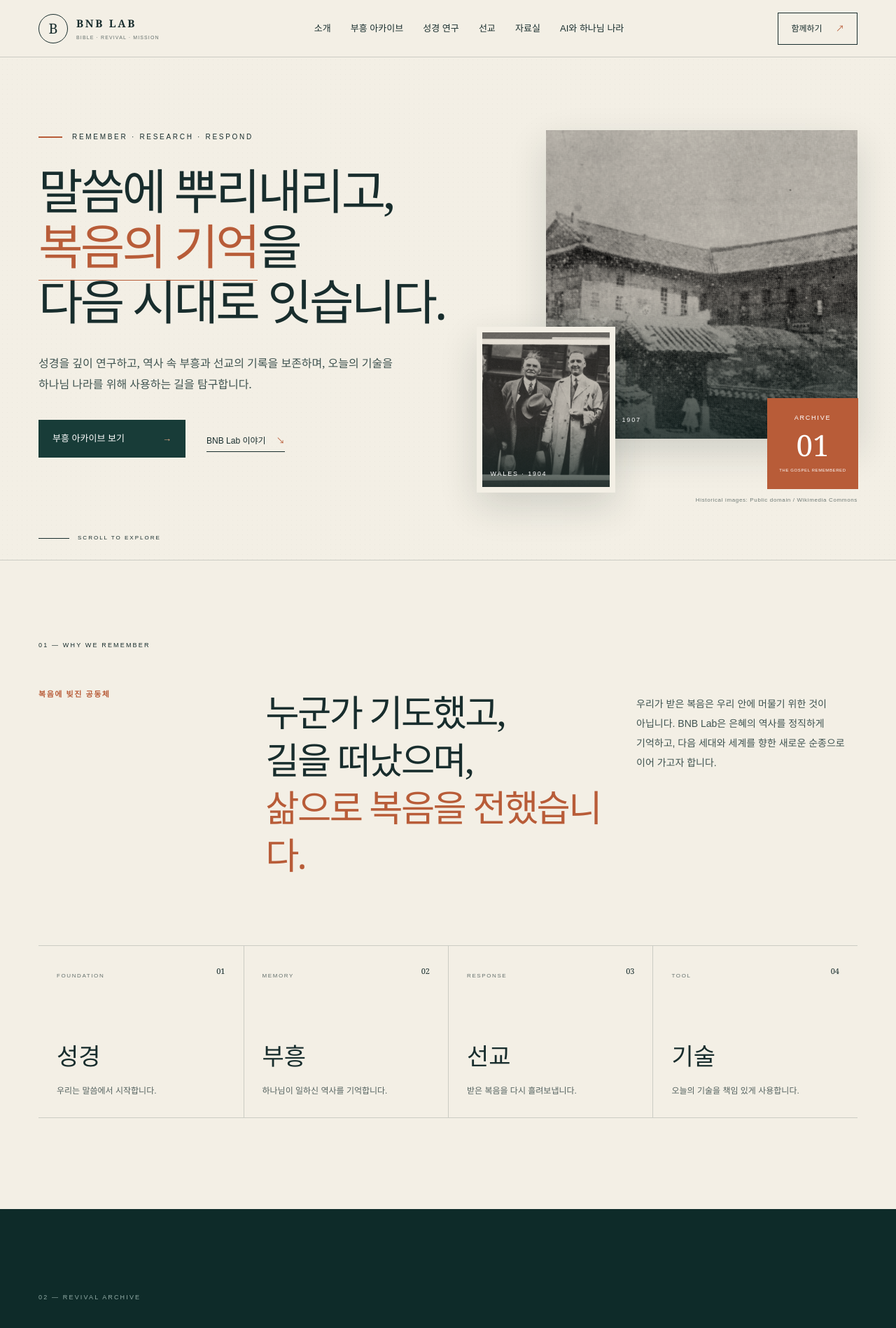
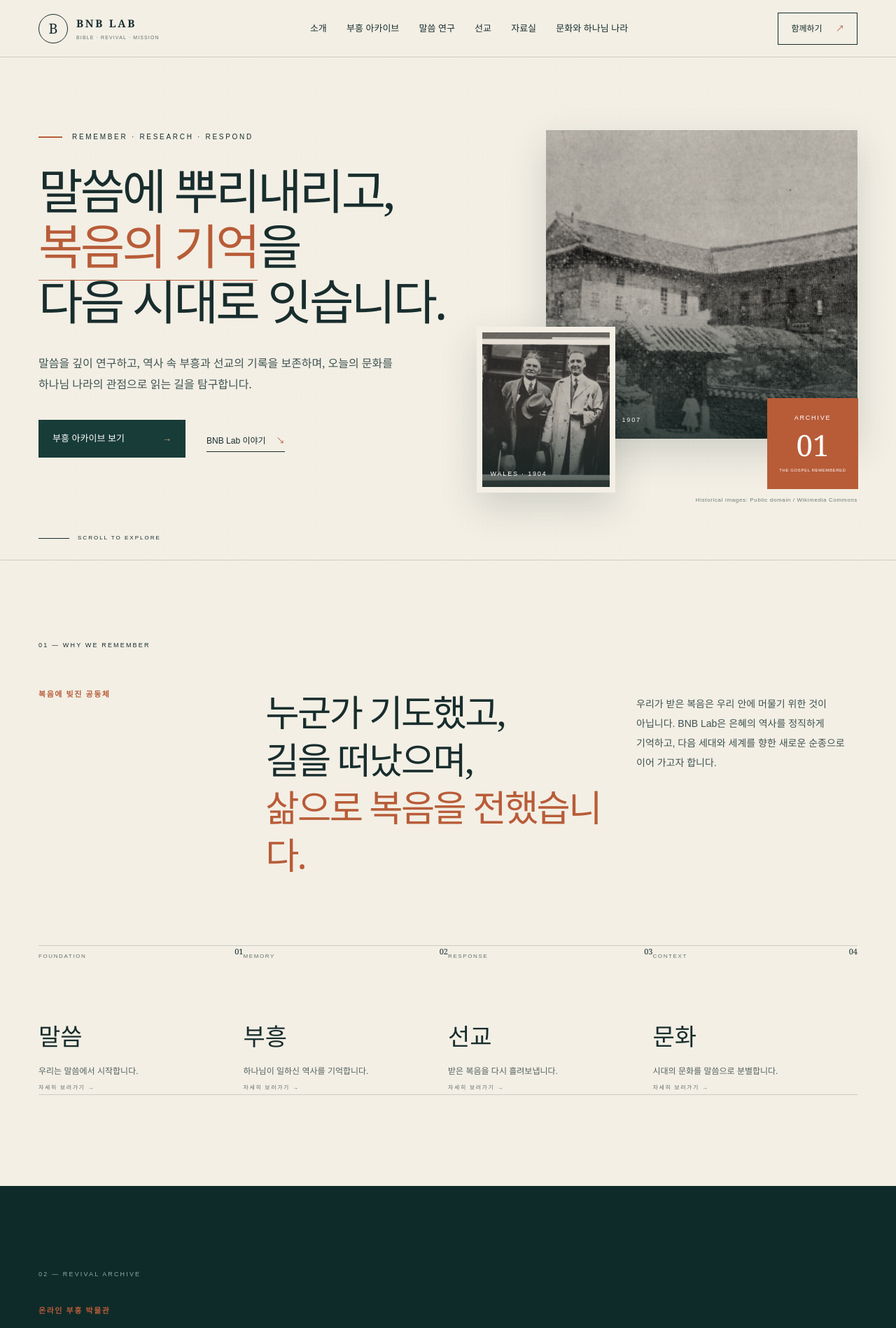
Before and after one commit to exodus0510-netizen/bnb-lab, a Next.js app: page / in a window 1280 px wide. Shown: the top 1898 px of the page at 70% size. Built offline with nearby package versions, Linux system fonts and the light colour scheme.

Commit message:
Update BNB Lab mission site content and visuals

```diff
--- a/app/page.tsx
+++ b/app/page.tsx
@@ -72,8 +72,8 @@ const archiveItems = [
 const galleryCategories = [
   { key: "revival", label: "부흥" },
   { key: "mission", label: "선교" },
-  { key: "bible", label: "성경" },
-  { key: "technology", label: "기술" },
+  { key: "bible", label: "말씀" },
+  { key: "technology", label: "문화" },
 ];
 
 const galleryItems = [
@@ -102,6 +102,7 @@ const researchCards = [
     description:
       "창세기의 세계와 고대 근동 문명을 함께 살피며, 성경이 전하는 창조와 인간의 이야기를 읽습니다.",
     meta: "입문 · 12분 읽기",
+    href: "/study/genesis-and-ancient-civilizations.html",
   },
   {
     label: "KINGDOM OF GOD",
@@ -110,6 +111,7 @@ const researchCards = [
     description:
       "창조에서 새 창조까지 이어지는 하나님 나라의 큰 흐름 안에서 교회와 선교의 자리를 묻습니다.",
     meta: "연재 · 성경신학",
+    href: "/study/kingdom-of-god.html",
   },
   {
     label: "REVIVAL & SCRIPTURE",
@@ -118,6 +120,7 @@ const researchCards = [
     description:
       "현상과 숫자를 넘어 회개, 화해, 공동체와 선교의 열매를 성경의 기준으로 분별합니다.",
     meta: "심화 · 연구 노트",
+    href: "/study/reading-revival-biblically.html",
   },
 ];
 
@@ -141,10 +144,10 @@ export default function Home() {
         <nav className="desktop-nav" aria-label="주요 메뉴">
           <a href="#about">소개</a>
           <a href="#archive">부흥 아카이브</a>
-          <a href="#bible">성경 연구</a>
+          <a href="#bible">말씀 연구</a>
           <a href="#mission">선교</a>
           <a href="#gallery">자료실</a>
-          <a href="#technology">AI와 하나님 나라</a>
+          <a href="#technology">문화와 하나님 나라</a>
         </nav>
 
         <a className="header-cta" href="#together">
@@ -156,10 +159,10 @@ export default function Home() {
           <div>
             <a href="#about">소개</a>
             <a href="#archive">부흥 아카이브</a>
-            <a href="#bible">성경 연구</a>
+            <a href="#bible">말씀 연구</a>
             <a href="#mission">선교</a>
             <a href="#gallery">자료실</a>
-            <a href="#technology">AI와 하나님 나라</a>
+            <a href="#technology">문화와 하나님 나라</a>
           </div>
         </details>
       </header>
@@ -176,8 +179,8 @@ export default function Home() {
             다음 시대로 잇습니다.
           </h1>
           <p className="hero-description">
-            성경을 깊이 연구하고, 역사 속 부흥과 선교의 기록을 보존하며,
-            오늘의 기술을 하나님 나라를 위해 사용하는 길을 탐구합니다.
+            말씀을 깊이 연구하고, 역사 속 부흥과 선교의 기록을 보존하며,
+            오늘의 문화를 하나님 나라의 관점으로 읽는 길을 탐구합니다.
           </p>
           <div className="hero-actions">
             <a className="button button-primary" href="#archive">
@@ -235,22 +238,26 @@ export default function Home() {
           </p>
         </div>
         <div className="framework" aria-label="BNB Lab 사역의 네 방향">
-          <article>
+          <a className="framework-card" href="/category/word.html" aria-label="말씀 자세히 보기">
             <span>FOUNDATION</span><b>01</b>
-            <h3>성경</h3><p>우리는 말씀에서 시작합니다.</p>
-          </article>
-          <article>
+            <h3>말씀</h3><p>우리는 말씀에서 시작합니다.</p>
+            <span className="detail-button">자세히 보러가기 <i>→</i></span>
+          </a>
+          <a className="framework-card" href="/category/revival.html" aria-label="부흥 자세히 보기">
             <span>MEMORY</span><b>02</b>
             <h3>부흥</h3><p>하나님이 일하신 역사를 기억합니다.</p>
-          </article>
-          <article>
+            <span className="detail-button">자세히 보러가기 <i>→</i></span>
+          </a>
+          <a className="framework-card" href="/category/mission.html" aria-label="선교 자세히 보기">
             <span>RESPONSE</span><b>03</b>
             <h3>선교</h3><p>받은 복음을 다시 흘려보냅니다.</p>
-          </article>
-          <article>
-            <span>TOOL</span><b>04</b>
-            <h3>기술</h3><p>오늘의 기술을 책임 있게 사용합니다.</p>
-          </article>
+            <span className="detail-button">자세히 보러가기 <i>→</i></span>
+          </a>
+          <a className="framework-card" href="/category/culture.html" aria-label="문화 자세히 보기">
+            <span>CONTEXT</span><b>04</b>
+            <h3>문화</h3><p>시대의 문화를 말씀으로 분별합니다.</p>
+            <span className="detail-button">자세히 보러가기 <i>→</i></span>
+          </a>
         </div>
       </section>
 
@@ -364,7 +371,7 @@ export default function Home() {
       <section className="gallery-section" id="gallery">
         <div className="gallery-heading">
           <div><div className="section-number">04 — DIGITAL COLLECTION</div><p className="kicker">BNB Lab 자료실</p><h2>기록을 읽고,<br /><span>이미지로 만납니다.</span></h2></div>
-          <p>부흥의 현장, 조선을 찾은 선교사, 성경 고문서와 기술의 역사를 공개 아카이브 자료로 살펴봅니다. 사진을 누르면 원본과 이용 조건을 확인할 수 있습니다.</p>
+          <p>부흥의 현장, 조선을 찾은 선교사, 말씀의 고문서와 시대 문화를 공개 아카이브 자료로 살펴봅니다. 사진을 누르면 원본과 이용 조건을 확인할 수 있습니다.</p>
         </div>
         <div className="gallery-tabs" role="tablist" aria-label="자료실 분류">
           {galleryCategories.map((category) => <button key={category.key} type="button" className={activeGallery === category.key ? "active" : ""} onClick={() => setActiveGallery(category.key)} role="tab" aria-selected={activeGallery === category.key}><span>{category.label}</span><small>{String(galleryItems.filter((entry) => entry.category === category.key).length).padStart(2,"0")}</small></button>)}
@@ -379,7 +386,7 @@ export default function Home() {
           <div>
             <div className="section-number">05 — BIBLE RESEARCH</div>
             <p className="kicker">말씀에서 시작하는 연구</p>
-            <h2>역사와 기술을<br />해석하는 기준은<br /><span>말씀입니다.</span></h2>
+            <h2>역사와 문화를<br />해석하는 기준은<br /><span>말씀입니다.</span></h2>
           </div>
           <div className="bible-document">
             <div className="document-frame">
@@ -404,12 +411,12 @@ export default function Home() {
 
         <div className="research-grid">
           {researchCards.map((card) => (
-            <article key={card.number}>
+            <a className="research-card" href={card.href} key={card.number}>
               <div className="research-top"><span>{card.label}</span><b>{card.number}</b></div>
               <h3>{card.title}</h3>
               <p>{card.description}</p>
-              <div className="research-meta"><span>{card.meta}</span><i>↗</i></div>
-            </article>
+              <div className="research-meta"><span>{card.meta}</span><i>자세히 보러가기 →</i></div>
+            </a>
           ))}
         </div>
       </section>
@@ -421,19 +428,19 @@ export default function Home() {
           <span className="tech-cross cross-one">+</span>
           <span className="tech-cross cross-two">+</span>
           <div className="tech-center">
-            <small>TECHNOLOGY</small>
+            <small>CULTURE</small>
             <b>×</b>
             <small>KINGDOM</small>
           </div>
         </div>
         <div className="tech-copy">
-          <div className="section-number">06 — AI & TECHNOLOGY</div>
-          <p className="kicker">기술 청지기직</p>
-          <h2>AI는 목적이 아니라,<br /><span>우리에게 맡겨진 도구입니다.</span></h2>
+          <div className="section-number">06 — FAITH & CULTURE</div>
+          <p className="kicker">문화와 기술의 청지기직</p>
+          <h2>문화를 외면하지 않고,<br /><span>말씀으로 분별합니다.</span></h2>
           <p>
-            무엇을 할 수 있는지만 묻지 않습니다. 무엇을 위해, 누구를 위해,
-            어떤 책임 아래 사용해야 하는지를 먼저 묻습니다. 성경 교육, 선교
-            콘텐츠, 역사 보존과 다음 세대 소통에 AI를 책임 있게 활용합니다.
+            예술과 미디어, 과학과 AI를 신앙과 분리하지 않습니다. 무엇을 위해,
+            누구를 위해, 어떤 책임 아래 사용할지를 묻고 말씀 교육과 선교,
+            역사 보존과 다음 세대 소통을 위해 책임 있게 활용합니다.
           </p>
           <div className="tech-values">
             <article><b>01</b><h3>Truth</h3><p>출처를 밝히고 사실을 검증합니다.</p></article>
@@ -441,7 +448,7 @@ export default function Home() {
             <article><b>03</b><h3>Mission</h3><p>효율보다 하나님 나라의 목적을 먼저 묻습니다.</p></article>
           </div>
           <a className="line-button light-button" href="#sources">
-            AI 활용 원칙 읽기 <span>→</span>
+            문화와 신앙의 원칙 읽기 <span>→</span>
           </a>
         </div>
       </section>
@@ -502,7 +509,7 @@ export default function Home() {
       </section>
 
       <footer className="site-footer">
-        <div className="footer-brand"><strong>BNB LAB</strong><span>BIBLE · REVIVAL · MISSION · TECHNOLOGY</span></div>
+        <div className="footer-brand"><strong>BNB LAB</strong><span>WORD · REVIVAL · MISSION · CHURCH</span></div>
         <address className="footer-contact">
           <span>대표 한동훈</span>
           <a href="tel:01055003699">H.P 010-5500-3699</a>
@@ -511,9 +518,9 @@ export default function Home() {
         </address>
         <div className="footer-links">
           <a href="#about">소개</a><a href="#archive">부흥 아카이브</a>
-          <a href="#bible">성경 연구</a><a href="#mission">선교</a>
+          <a href="#bible">말씀 연구</a><a href="#mission">선교</a>
           <a href="#gallery">자료실</a>
-          <a href="#technology">AI와 하나님 나라</a>
+          <a href="#technology">문화와 하나님 나라</a>
         </div>
         <p>© 2026 BNB LAB · THE GOSPEL REMEMBERED</p>
       </footer>
```
